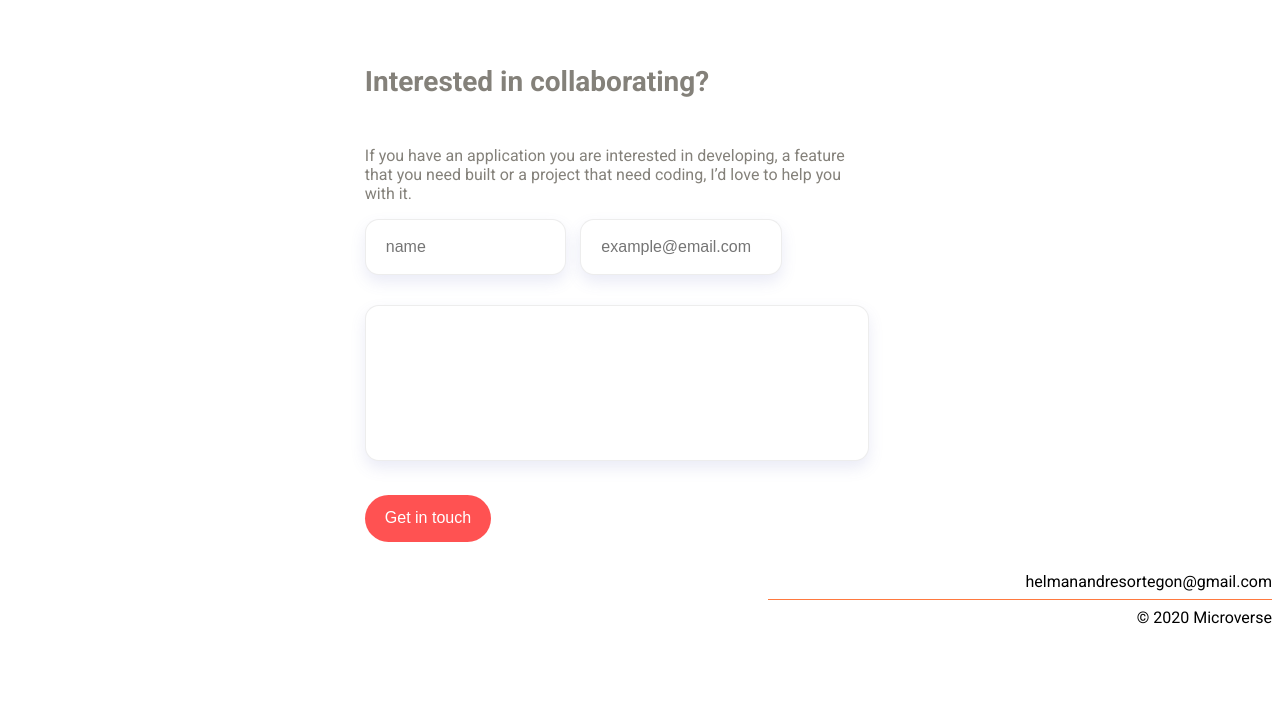
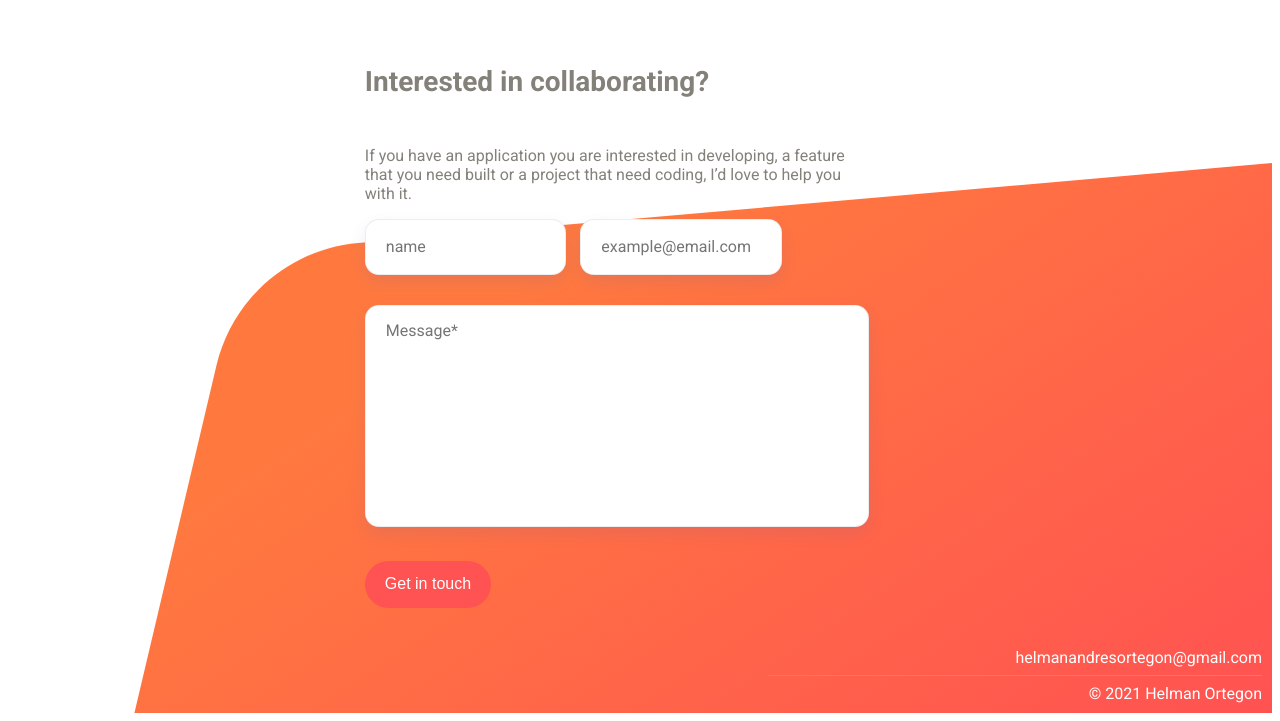
Before and after one commit to helman101/portfolio, a plain HTML site: page index.html in a window 1280 px wide. Shown: the part 2242-2963 px from the top of the page. Before the commit the page ends 2877 px from the top, so only its background shows below. Drawn offline with Linux system fonts and the light colour scheme.

Commit message:
add style and svg to footer

```diff
--- a/assets/stylesheets/style.scss
+++ b/assets/stylesheets/style.scss
@@ -289,9 +289,11 @@ flex-column {
   .form {
     font-family: Roboto;
     font-style: normal;
+    color: $grey-porcelain;
     .form-header {
       margin-bottom: 30px;
       input {
+        font-family: Roboto;
         color: $grey-porcelain;
         margin-right: 10px;
         font-size: 16px;
@@ -310,6 +312,11 @@ flex-column {
       }
     }
     textarea {
+      font-family: Roboto;
+      font-size: 16px;
+      line-height: 19px;
+      color: $grey-porcelain;
+      padding: 15px 20px;
       width: 100%;
       background: #FFFFFF;
       border: 1px solid rgba(0, 0, 0, 0.07);
@@ -336,6 +343,9 @@ flex-column {
 }
 
 footer {
+  padding: 10px;
+  position: relative;
+  color: white;
   text-align: end;
   font-family: Roboto;
   font-style: normal;
@@ -348,4 +358,10 @@ footer {
     border: none;
     background-color: $synthetic-pumpkin;
   }
+  svg {
+    position: absolute;
+    bottom: 0;
+    right: 0;
+    z-index: -5;
+  }
 }
--- a/index.html
+++ b/index.html
@@ -148,7 +148,7 @@
                 <input type="text" placeholder="name">
                 <input type="email" placeholder="example@email.com">
               </div>
-              <textarea name="" id="" cols="30" rows="10"></textarea>
+              <textarea name="" id="" cols="30" rows="10" placeholder="Message*"></textarea>
               <button>Get in touch</button>
             </form>
           </div>
@@ -161,8 +161,17 @@
         </div>
         <hr>
         <span class="copyright">
-          © 2020  Microverse
+          © 2021  Helman Ortegon
         </span>
+        <svg width="1139" height="550" viewBox="0 0 1139 550" fill="none" xmlns="http://www.w3.org/2000/svg">
+          <path d="M83.4308 202.557L0 556H1139V0L225.21 79.9233C156.445 85.9378 99.2891 135.375 83.4308 202.557Z" fill="url(#paint0_linear)"/>
+          <defs>
+          <linearGradient id="paint0_linear" x1="1139" y1="556" x2="704.001" y2="-90.4993" gradientUnits="userSpaceOnUse">
+          <stop stop-color="#ff5252"/>
+          <stop offset="1" stop-color="#ff793f"/>
+          </linearGradient>
+          </defs>
+        </svg>
       </footer>
     </div>
   </body>
```
Also changed, not shown: assets/stylesheets/style.css, 1 other file.
